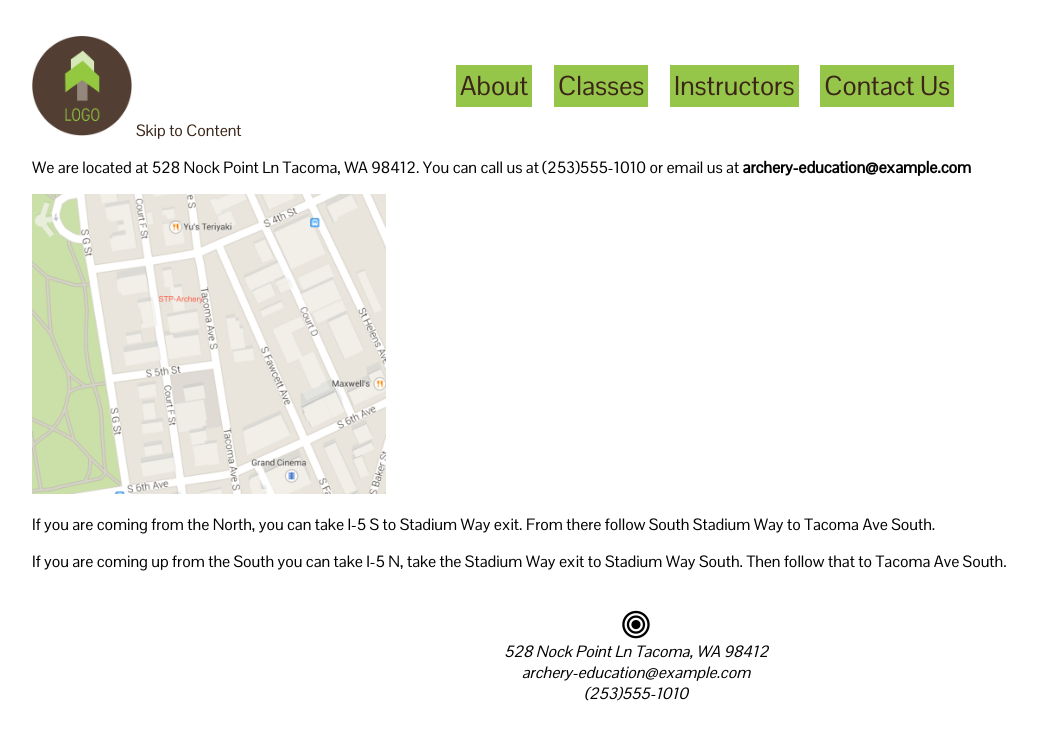
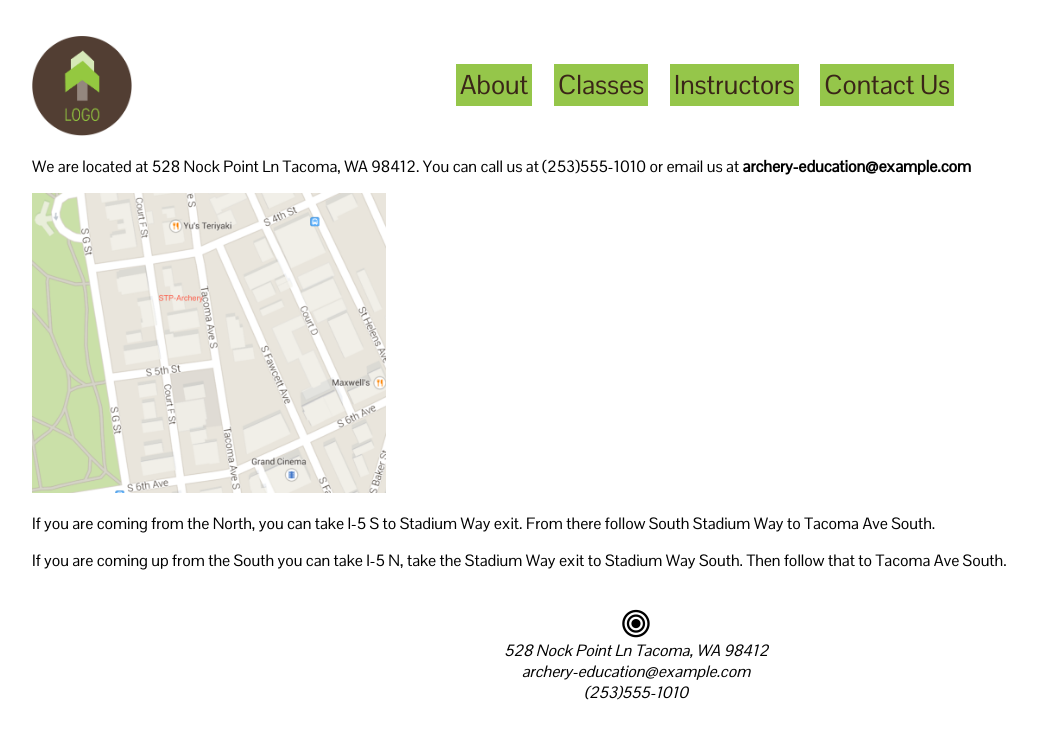
Before and after one commit to Tafby/stp-archery, a plain HTML site: page contact-us.html in a window 1280 px wide. Shown: the whole page, without its empty margins (4-1041 px from the left). Drawn offline with Linux system fonts and the light colour scheme.

Commit message:
fixed css

```diff
--- a/styles/styles.css
+++ b/styles/styles.css
@@ -32,3 +32,10 @@ ul {text-align: center;
 
 footer {text-align:center;
     font-family: 'Pontano Sans', sans-serif;}
+
+.offscreen {position: absolute;
+left: -10000px;
+top: auto;
+width: 1px;
+height: 1px;
+overflow: hidden;}
```
